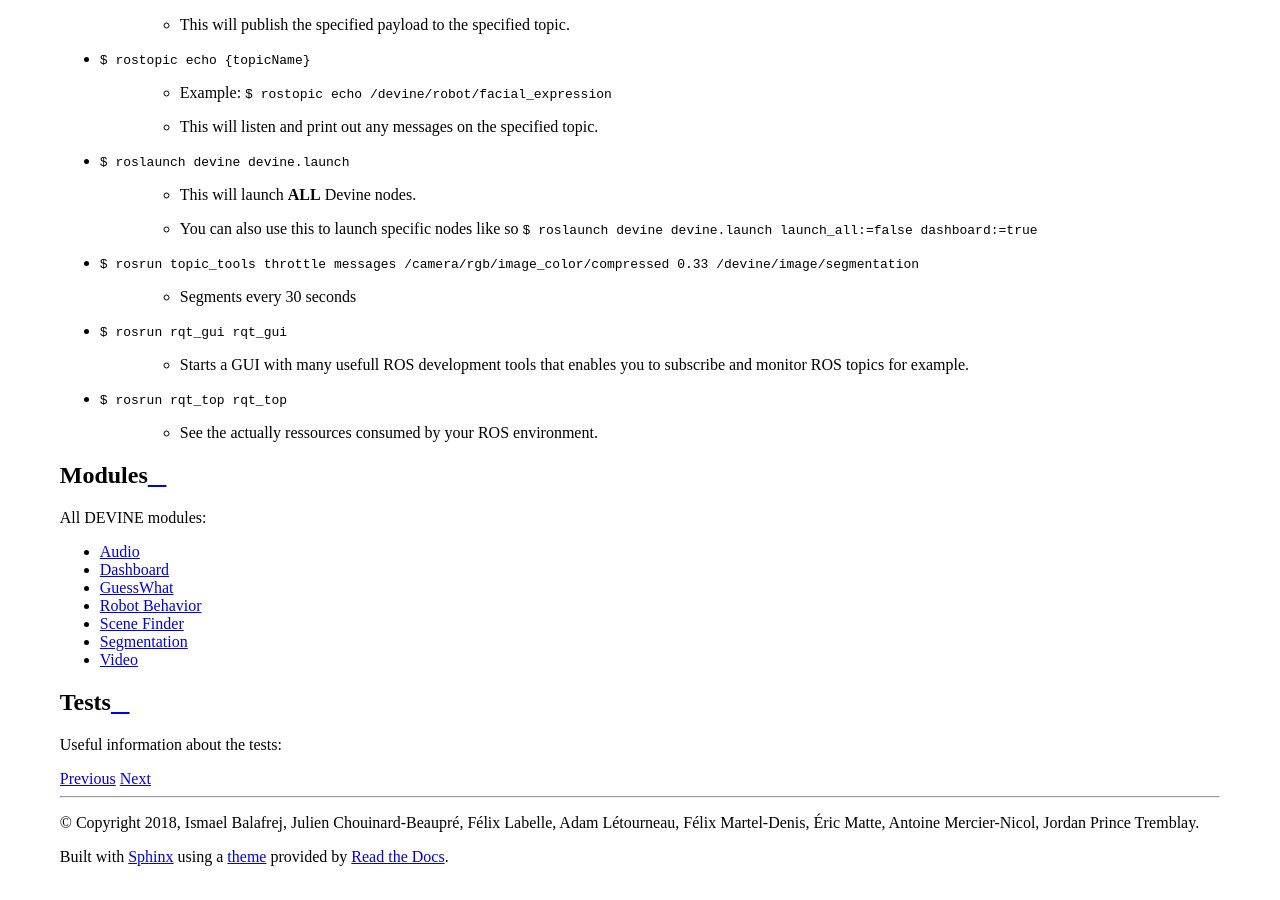
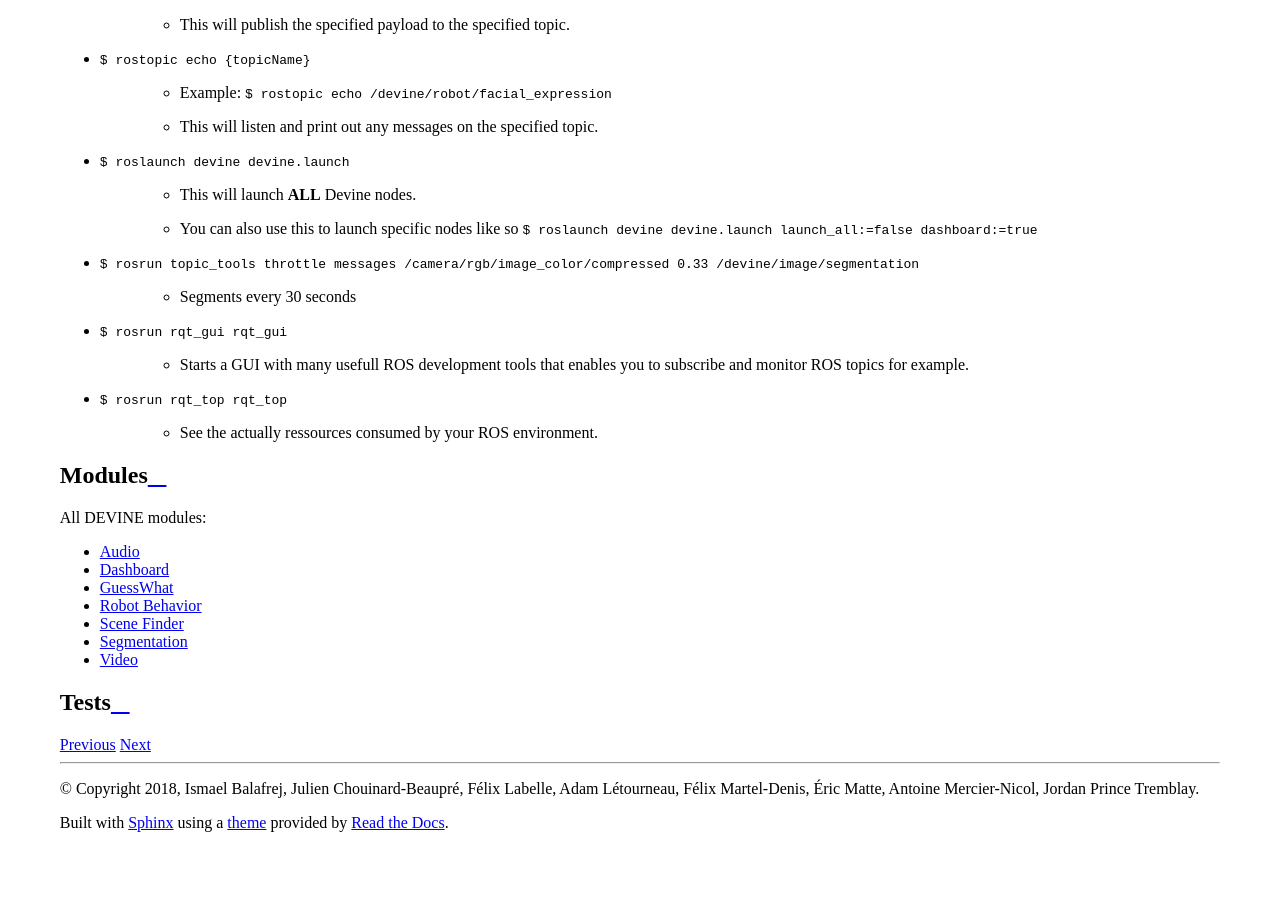
Before and after one commit to devineproject/DEVINE, a Sphinx documentation site: the page built from docs/source/ros/index.rst, in a window 1280 px wide and 900 px high, scrolled down 858 px. Built offline with Sphinx 7.4.7 and the Read the Docs theme 2.0.0, drawn with Linux system fonts in a browser that asks for light colours; pages that are not in the unit, such as notebooks, are missing from menus; after the commit the page ends 1724 px from its top, so only the background shows below that.

Commit message:
Fixed other PR comments.

```diff
--- a/docs/source/ros/index.rst
+++ b/docs/source/ros/index.rst
@@ -62,8 +62,6 @@ All DEVINE modules:
 Tests
 =====
 
-Useful information about the tests:
-
 .. toctree::
     :glob:
     :maxdepth: 1
```
Also changed, not shown: 1 other file.
